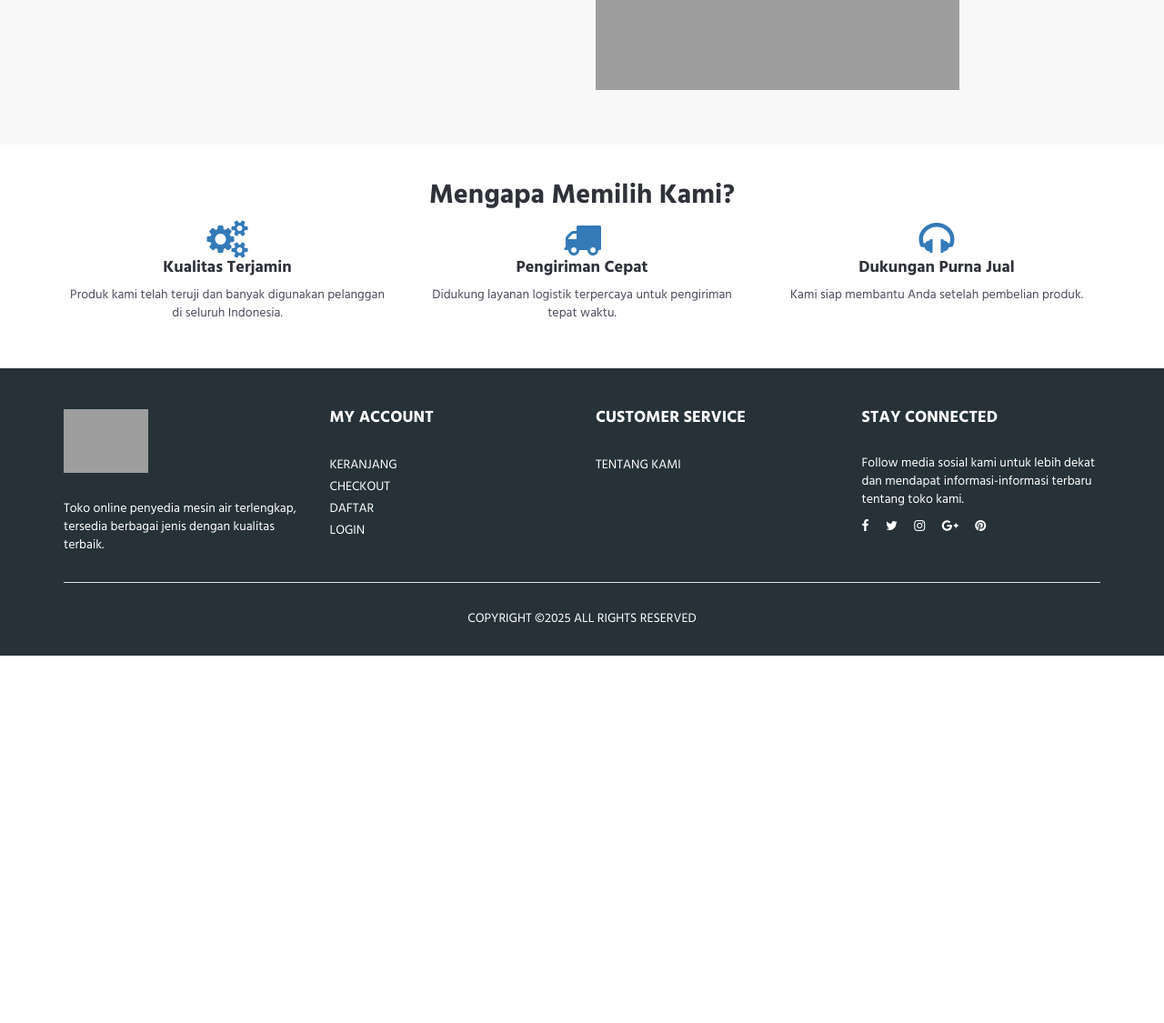
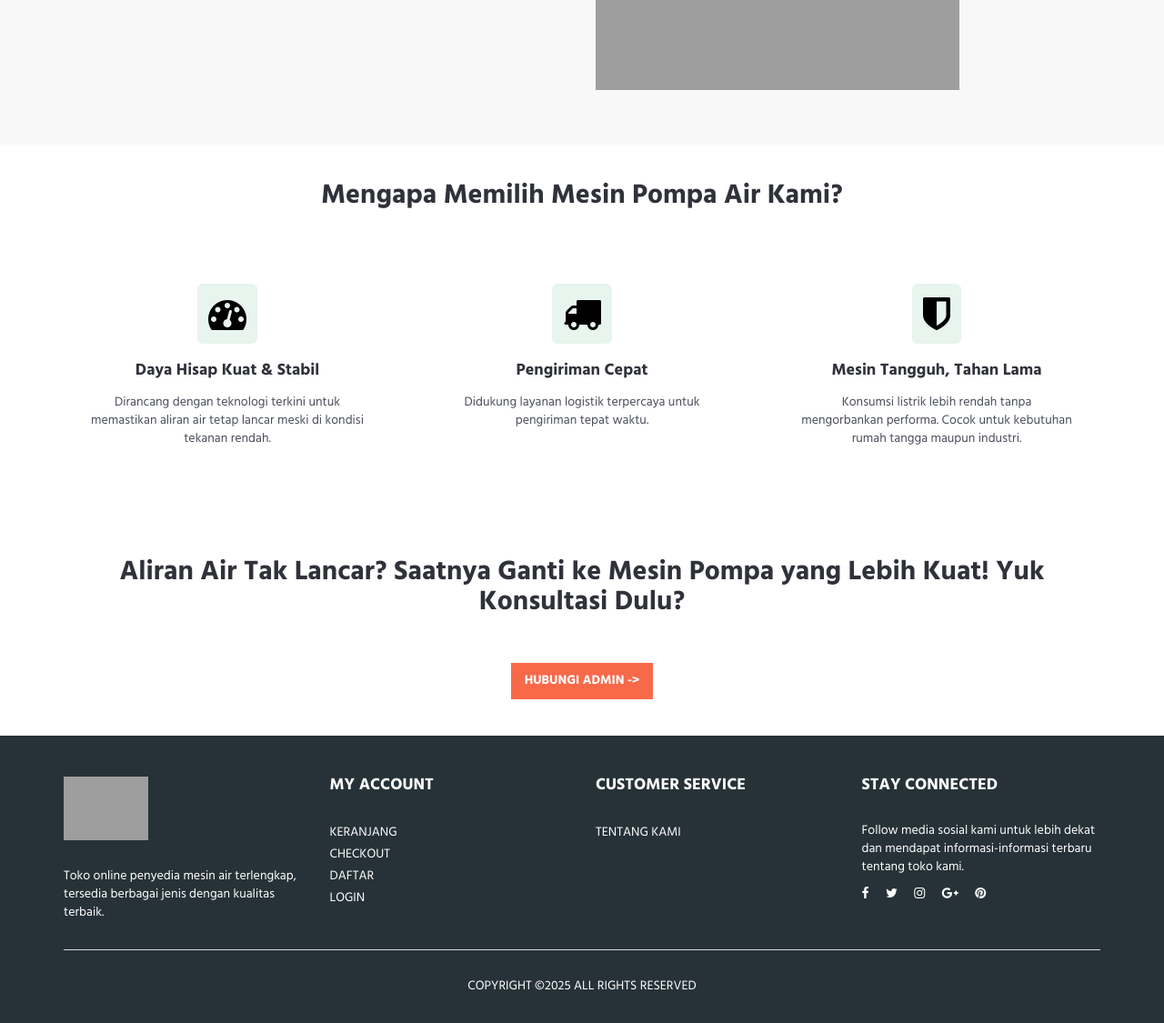
Before and after one commit to AufaHamdy/Mpti, a PHP site: page / in a window 1280 px wide. Shown: the part 411-1536 px from the top of the page at 91% size. Before the commit the page ends 1132 px from the top, so only its background shows below. Run offline with PHP 8.4, Linux system fonts and the light colour scheme; grey boxes are pictures that could not be loaded.

Commit message:
UpdateTerbaru

```diff
--- a/frontend/css/style.css
+++ b/frontend/css/style.css
@@ -1822,3 +1822,31 @@ footer#footer.section.section-grey {
 	display: inline-block;
 	margin-right: 10px;
 }
+
+.feature-box {
+  background: #ffffff;
+  border-radius: 12px;
+  transition: transform 0.3s ease, box-shadow 0.3s ease;
+  padding: 30px;
+}
+
+.feature-box:hover {
+  transform: translateY(-5px);
+  box-shadow: 0 10px 20px rgba(0,0,0,0.1);
+}
+
+.icon-box {
+  background: #e8f4ee; /* hijau muda */
+  display: inline-flex;
+  padding: 12px;
+  border-radius: 6px;
+  margin-bottom: 20px;
+}
+
+.feature-box h4{
+  margin-bottom: 15px;
+}
+
+.icon-box i {
+  color: #000; /* warna icon bisa pakai .text-primary juga */
+}
--- a/index.php
+++ b/index.php
@@ -23,25 +23,45 @@
 <!-- FITUR UNGGULAN -->
 <div class="section" style="padding: 40px 0; background: #fff;">
   <div class="container text-center">
-    <h2 class="mb-4">Mengapa Memilih Kami?</h2>
+    <h2 class="mb-4">Mengapa Memilih Mesin Pompa Air Kami?</h2><br><br>
     <div class="row">
-      <div class="col-md-4">
-        <i class="fa fa-cogs fa-3x text-primary mb-3"></i>
-        <h4>Kualitas Terjamin</h4>
-        <p>Produk kami telah teruji dan banyak digunakan pelanggan di seluruh Indonesia.</p>
-      </div>
-      <div class="col-md-4">
-        <i class="fa fa-truck fa-3x text-primary mb-3"></i>
-        <h4>Pengiriman Cepat</h4>
-        <p>Didukung layanan logistik terpercaya untuk pengiriman tepat waktu.</p>
-      </div>
-      <div class="col-md-4">
-        <i class="fa fa-headphones fa-3x text-primary mb-3"></i>
-        <h4>Dukungan Purna Jual</h4>
-        <p>Kami siap membantu Anda setelah pembelian produk.</p>
-      </div>
-    </div>
+            <div class="col-md-4 mb-4">
+              <div class="feature-box text-center p-4 shadow-sm rounded">
+                <div class="icon-box mb-2">
+                  <i class="fa fa-tachometer fa-3x text-primary"></i>
+                </div>
+                <h4 class="mb-4">Daya Hisap Kuat & Stabil</h4>
+                <p>Dirancang dengan teknologi terkini untuk memastikan aliran air tetap lancar meski di kondisi tekanan rendah.</p>
+              </div>
+            </div>
+            <div class="col-md-4 mb-4">
+              <div class="feature-box text-center p-4 shadow-sm rounded">
+                <div class="icon-box mb-2">
+                  <i class="fa fa-truck fa-3x text-primary"></i>
+                </div>
+                <h4 class="mb-4">Pengiriman Cepat</h4>
+                <p>Didukung layanan logistik terpercaya untuk pengiriman tepat waktu.</p>
+              </div>
+            </div>
+            <div class="col-md-4 mb-4">
+              <div class="feature-box text-center p-4 shadow-sm rounded">
+                <div class="icon-box mb-2">
+                  <i class="fa fa-shield fa-3x text-primary"></i>
+                </div>
+                <h4 class="mb-4">Mesin Tangguh, Tahan Lama</h4>
+                <p>Konsumsi listrik lebih rendah tanpa mengorbankan performa. Cocok untuk kebutuhan rumah tangga maupun industri.</p>
+              </div>
+            </div>
+          </div>
   </div>
+</div>
+
+<div class="section" style="padding: 40px 0; background: #fff; ">
+  <div class="container text-center">
+    <h2 class="mb-4">Aliran Air Tak Lancar? Saatnya Ganti ke Mesin Pompa yang Lebih Kuat! Yuk Konsultasi Dulu?</h2><br><br>
+    <a href="https://wa.me/6281234567890" target="_blank" class="primary-btn" style="margin-top: 25px text-center;">Hubungi Admin -></a>
+  </div>
+
 </div>
 <!-- /FITUR UNGGULAN -->
 
```
